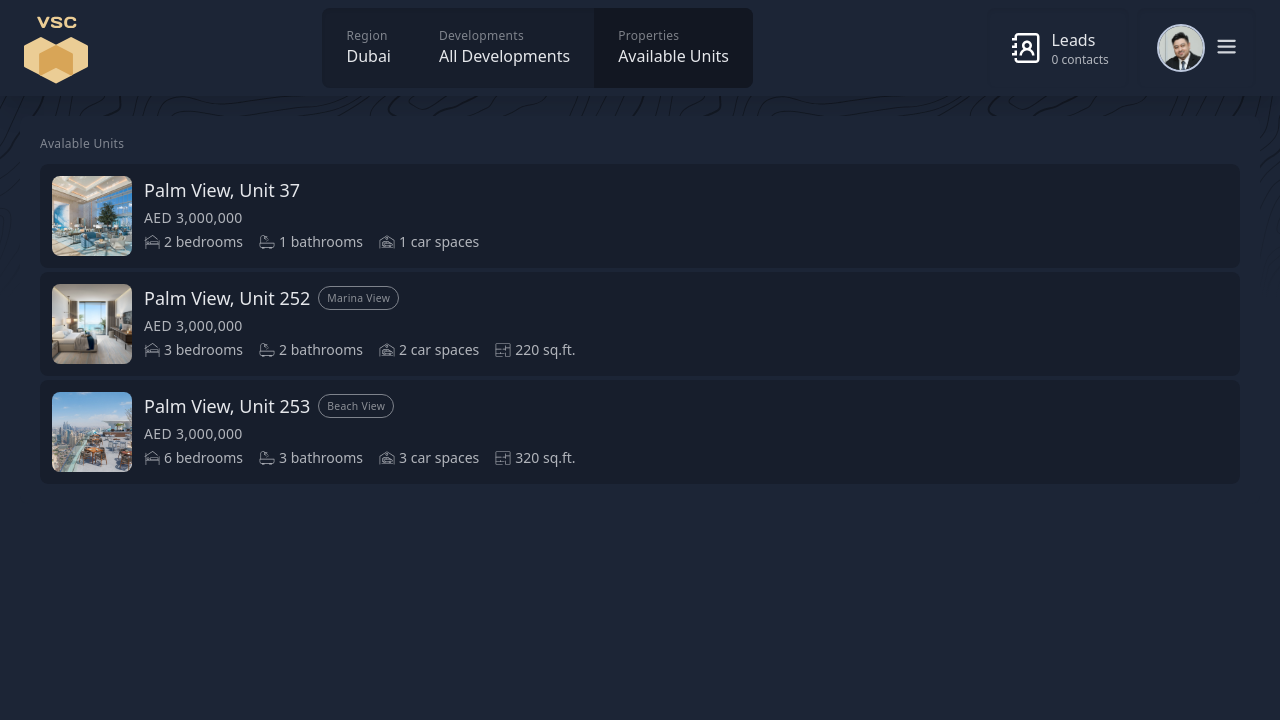
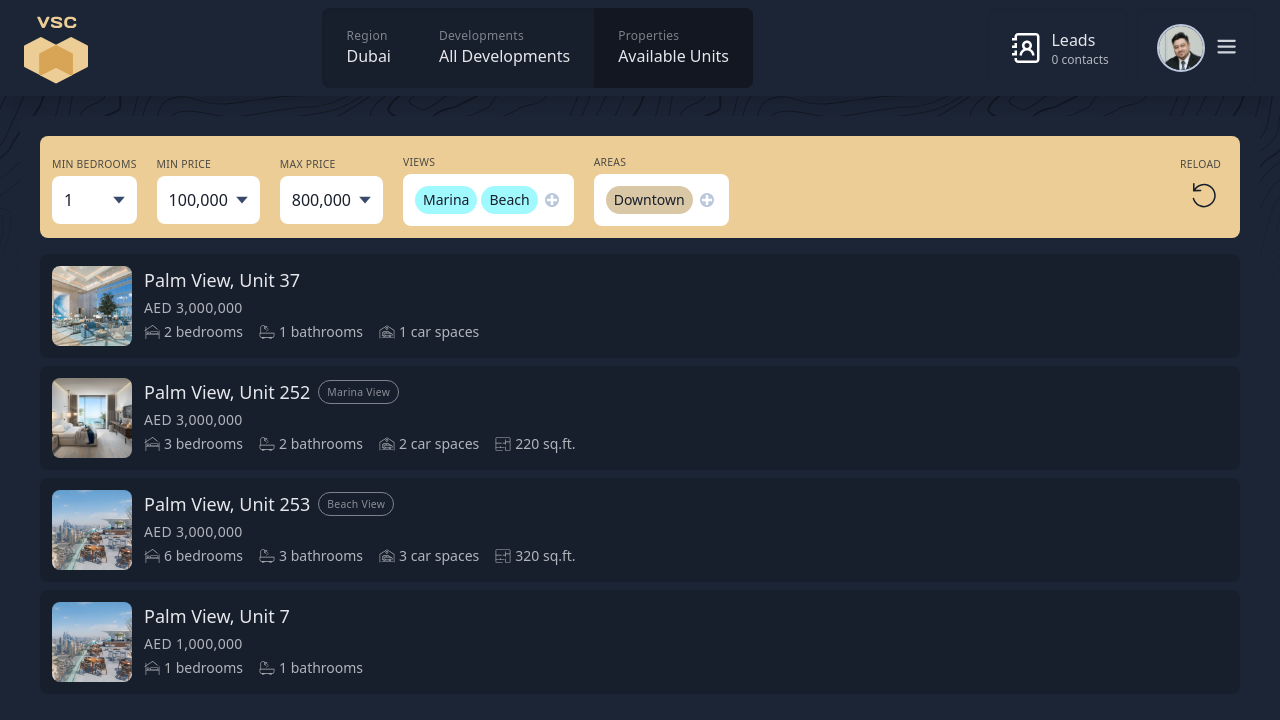
Before and after one commit to r-moore/property-showcase, a React (Vite) app: page /availability in a window 1280 px wide. Shown: the top 720 px of the page. Built offline with nearby package versions, Linux system fonts and the light colour scheme.

Commit message:
units page

```diff
--- a/src/components/Availability/Availability.tsx
+++ b/src/components/Availability/Availability.tsx
@@ -1,41 +1,15 @@
 import { FC } from 'react';
 import { motion } from 'framer-motion';
 
+import { ReactComponent as DropdownIcon } from 'assets/triangle.svg';
 import { ReactComponent as BedIcon } from 'assets/unit/bedrooms.svg';
 import { ReactComponent as BathIcon } from 'assets/unit/bathrooms.svg';
 import { ReactComponent as CarIcon } from 'assets/unit/parking.svg';
 import { ReactComponent as SizeIcon } from 'assets/unit/size.svg';
+import { ReactComponent as ReloadIcon } from 'assets/reload.svg';
+import { ReactComponent as ClearIcon } from 'assets/remove.svg';
 
-const units = [
-  {
-    id: '37',
-    bedrooms: 2,
-    bathrooms: 1,
-    parking: 1,
-    price: 3000000,
-    image: '/units/lobby.jpg',
-  },
-  {
-    id: '252',
-    bedrooms: 3,
-    bathrooms: 2,
-    parking: 2,
-    size: 220,
-    view: 'Marina View',
-    price: 3000000,
-    image: '/units/bedroom.jpg',
-  },
-  {
-    id: '253',
-    bedrooms: 6,
-    bathrooms: 3,
-    parking: 3,
-    price: 3000000,
-    view: 'Beach View',
-    image: '/units/poolside.jpg',
-    size: 320,
-  },
-];
+import units from './units';
 
 export const Availability: FC = () => (
   <motion.main
@@ -43,11 +17,70 @@ export const Availability: FC = () => (
     initial={{ opacity: 0, y: 100 }}
     animate={{ opacity: 1, y: 0 }}
   >
-    <h2 className="mb-3 text-xs font-light tracking-wide opacity-50">
-      Avalable Units
-    </h2>
+    <div className="flex flex-col p-3 mb-4 space-y-1 overflow-hidden rounded-lg bg-sand-300 text-mirage-600">
+      <div className="flex items-center space-x-5">
+        <div>
+          <label className="font-light tracking-wide uppercase opacity-75 text-2xs">
+            Min Bedrooms
+          </label>
+          <div className="flex items-center justify-between p-3 bg-white rounded-lg">
+            1<DropdownIcon className="w-3 h-3 ml-2 text-mirage-400" />
+          </div>
+        </div>
+        <div>
+          <label className="font-light tracking-wide uppercase opacity-75 text-2xs">
+            Min Price
+          </label>
+          <div className="flex items-center justify-between p-3 bg-white rounded-lg">
+            100,000
+            <DropdownIcon className="w-3 h-3 ml-2 text-mirage-400" />
+          </div>
+        </div>
+        <div>
+          <label className="font-light tracking-wide uppercase opacity-75 text-2xs">
+            Max Price
+          </label>
+          <div className="flex items-center justify-between p-3 bg-white rounded-lg">
+            800,000
+            <DropdownIcon className="w-3 h-3 ml-2 text-mirage-400" />
+          </div>
+        </div>
+        <div>
+          <label className="font-light tracking-wide uppercase opacity-75 text-2xs">
+            Views
+          </label>
+          <div className="flex items-center p-3 space-x-1 bg-white rounded-lg">
+            <span className="px-2 py-1 text-sm font-medium bg-teal-400 rounded-full bg-opacity-40">
+              Marina
+            </span>
+            <span className="px-2 py-1 text-sm font-medium bg-teal-400 rounded-full bg-opacity-40">
+              Beach
+            </span>
+            <ClearIcon className="w-5 h-5 rotate-45 text-mirage-100" />
+          </div>
+        </div>
+        <div>
+          <label className="font-light tracking-wide uppercase opacity-75 text-2xs">
+            Areas
+          </label>
+          <div className="flex items-center p-3 space-x-1 bg-white rounded-lg">
+            <span className="px-2 py-1 text-sm font-medium rounded-full bg-sand-700 bg-opacity-40">
+              Downtown
+            </span>
+            <ClearIcon className="w-5 h-5 rotate-45 text-mirage-100" />
+          </div>
+        </div>
+        <div className="flex-grow" />
+        <div>
+          <label className="font-light tracking-wide uppercase opacity-75 text-2xs">
+            Reload
+          </label>
+          <ReloadIcon className="self-end w-12 h-12" />
+        </div>
+      </div>
+    </div>
 
-    <div className="flex flex-col space-y-1 overflow-hidden rounded-lg">
+    <div className="flex flex-col space-y-2 overflow-hidden rounded-lg">
       {units.map((info) => (
         <Unit {...info} />
       ))}
--- /dev/null
+++ b/src/components/Availability/units.ts
@@ -0,0 +1,39 @@
+const units = [
+  {
+    id: '37',
+    bedrooms: 2,
+    bathrooms: 1,
+    parking: 1,
+    price: 3000000,
+    image: '/units/lobby.jpg',
+  },
+  {
+    id: '252',
+    bedrooms: 3,
+    bathrooms: 2,
+    parking: 2,
+    size: 220,
+    view: 'Marina View',
+    price: 3000000,
+    image: '/units/bedroom.jpg',
+  },
+  {
+    id: '253',
+    bedrooms: 6,
+    bathrooms: 3,
+    parking: 3,
+    price: 3000000,
+    view: 'Beach View',
+    image: '/units/poolside.jpg',
+    size: 320,
+  },
+  {
+    id: '7',
+    bedrooms: 1,
+    bathrooms: 1,
+    price: 1000000,
+    image: '/units/poolside.jpg',
+  },
+];
+
+export default units;
```
Also changed, not shown: src/assets/reload.svg (added), src/assets/remove.svg (added).
